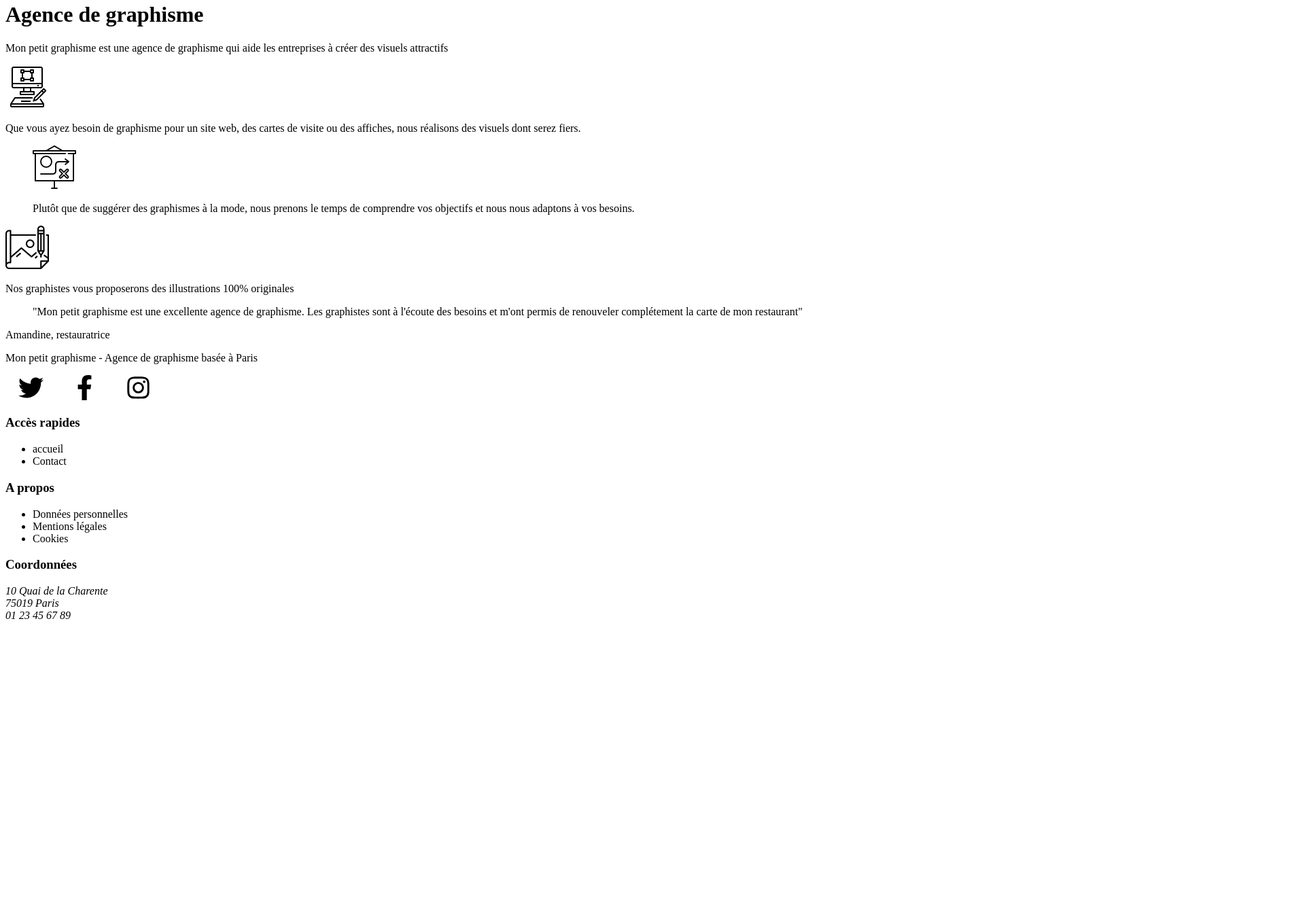
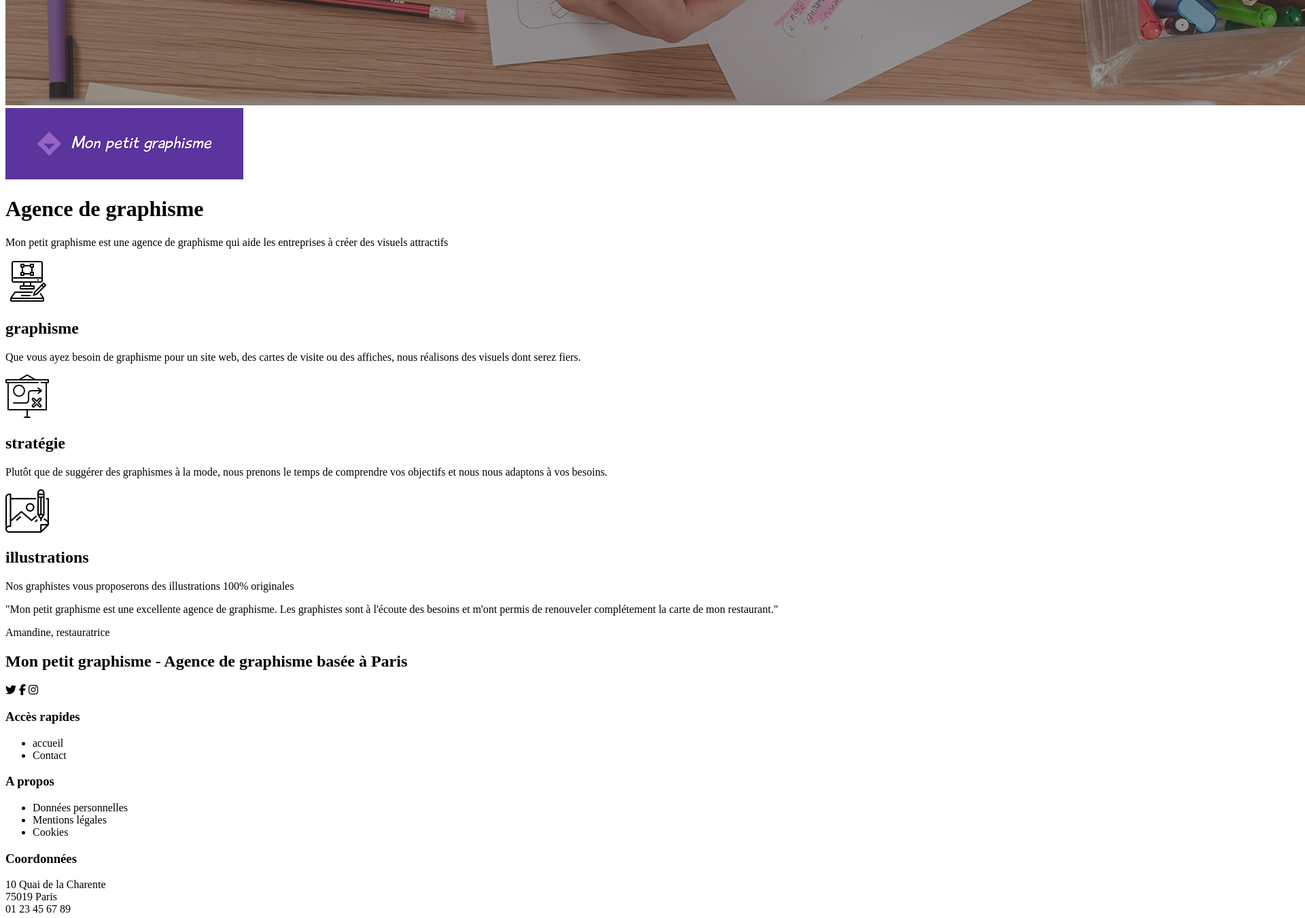
Before and after one commit to MaxWip/mon_petit_graphisme, a plain HTML site: page index.html in a window 1280 px wide. Shown: the part 833-2184 px from the top of the page at 68% size, 1920 px wide, since content can reach past the window. Before the commit the page ends 1764 px from the top, so only its background shows below. Drawn offline with Linux system fonts and the light colour scheme.

Commit message:
hmtl final

```diff
--- a/index.html
+++ b/index.html
@@ -1,89 +1,100 @@
 <!DOCTYPE html>
 <html>
 <head>
+  <script src="https://kit.fontawesome.com/db3addd73e.js" crossorigin="anonymous"></script>
+  <link rel="stylesheet" href="css/style.css">`
+  <link rel="preconnect" href="https://fonts.gstatic.com">
+  <link href="https://fonts.googleapis.com/css2?family=Roboto:wght@100;300;400;700&display=swap" rel="stylesheet">
   <html lang="fr">
   <meta charset="UTF-8">
   <meta http-equiv="X-UA-Compatible" content="IE=edge">
   <meta name="viewport" content="width=device-width, initial-scale=1.0">
-
-<!--css-->
   <link rel="stylesheet" href="css/style.css">
   <title>Mon petit graphisme</title>
-
 </head>
   <body>
-<!--header-->
+    <div id="container">
       <header>
+        <nav>
           <img src="images/logo_long.png"/>
-    <!--nav-->
           <ul>
-        <li><a href="#" title="Accueil" >Accueil</a></li>
-        <li> <a href="#" title="Contact">Contact</a> </li>
+            <li> <div id="accueil"> Accueil</div></li>
+            <li>Contact</li>
           </ul>
+        </nav>
       </header>
-<!--corp du site-->
-<!--section 1-->
-  <div>
-    <img src="Images/backgroung_image.jpg" width="100%"/>
-    <img src="Images/logo_long.png"/>
-    <span><h1>Agence de graphisme</strong></h1></span>
+
+      <main>
+        <div id="banniere">
+          <div id="banniereimg">
+            <img id="banniereimg" src="Images/backgroung_image.jpg"/>
           </div>
-<!--section 2-->
-  <p>Mon petit graphisme est une agence de graphisme qui aide les entreprises à créer des visuels attractifs</p>
+            <div id="banniereContent">
+              <img id="banniereContentLogo" src="Images/logo_long.png"/>
+             <h1>Agence de graphisme</h1>
+          </div>
+        </div>
 
-<!--section 3-->
-  <article>
+        <section id="presentation">
+          <div id="presentationintroduction">
+            <p>Mon petit graphisme est une agence de graphisme qui aide les entreprises à créer des visuels attractifs </p>
+          </div>
+          <section id="presentationskills">
+            <article class="graphisme">
                 <img src="Images/graphic-design.png"/>
-    <div>
+                <h2>graphisme</h2>
                 <p>Que vous ayez besoin de graphisme pour un site web, des cartes de visite ou des affiches, nous réalisons des visuels dont serez fiers.</p>
+            </article>
+            <article class="strategie">
+              <img src="Images/strategie.png"/>
+                <h2>stratégie</h2>
+                <p>Plutôt que de suggérer des graphismes à la mode, nous prenons le temps de comprendre vos objectifs et nous nous adaptons à vos besoins.</p>
+            </article>
+            <article class="illustrations" >
+              <img src="Images/illustrations.png"/>
+              <h2>illustrations</h2>
+              <p>Nos graphistes vous proposerons des illustrations 100% originales</p>
+            </article>
+          </section>
+          <section id="citation" >
+            <p>"Mon petit graphisme est une excellente agence de graphisme. Les graphistes sont à l'écoute des besoins et m'ont permis de renouveler complétement la carte de mon restaurant."</p>
+            <p id="auteur">Amandine, restauratrice</p>
+          </section>
+        </section>
+      </main>
+
+
+      <footer>
+        <div id="copyright" >
+          <h2>Mon petit graphisme - Agence de graphisme basée à Paris </h2>
         </div>
-  </article>
-
-  <figure>
-    <img src="Images/strategie.png"/>
-    <figcaption>
-      <p>Plutôt que de suggérer des graphismes à la mode, nous prenons le temps de comprendre vos objectifs et nous nous adaptons à vos besoins.</p>
-    </figcaption>
-  </figure>
-  <img src="Images/illustrations.png"/>
-  <p>Nos graphistes vous proposerons des illustrations 100% originales</p>
-
-<!--section 4-->
-  <blockquote>"Mon petit graphisme est une excellente agence de graphisme. Les graphistes sont à l'écoute des besoins et m'ont permis de renouveler complétement la carte de mon restaurant"</blockquote>
-  <p>Amandine, restauratrice</p>
-
-<!--footer-->
-<footer>
-
-  <section>
-    <p>Mon petit graphisme - Agence de graphisme basée à Paris </p>
-    <img src="Images/twitter-brands.svg" width="75" height="37,5"/>
-    <img src="Images/facebook-f-brands.svg" width="75" height="37,5"/>
-    <img src="Images/instagram-brands.svg" width="75" height="37,5"/>
-  </section>
-
-  <section>
+        <div id="socialnetwork">
+          <i class="fab fa-twitter"></i>
+          <i class="fab fa-facebook-f"></i>
+          <i class="fab fa-instagram"></i>
+        </div>
+        <div id="footercontent">
+           <div id="groupeinfos1">
               <h3>Accès rapides</h3>
                 <ul>
                   <li>accueil</li>
                   <li>Contact</li>
                 </ul>
-  </section>
-
-  <section>
+            </div>
+            <div id="groupeinfos2" >
               <h3>A propos</h3>
                 <ul>
                   <li>Données personnelles</li>
                   <li>Mentions légales</li>
                   <li>Cookies</li>
                 </ul>
-  </section>
-
-  <section>
+            </div>
+            <div id="groupeinfos3" >
               <h3>Coordonnées</h3>
-    <address>10 Quai de la Charente <br>75019 Paris <br>01 23 45 67 89</p></address>
-  </section>
-
+                <p>10 Quai de la Charente <br>75019 Paris <br>01 23 45 67 89</p>
+            </div>
+        </div>
       </footer>
+    </div>
   </body>
 </html>
```
Lines whose indentation alone changed are shown as unchanged.
